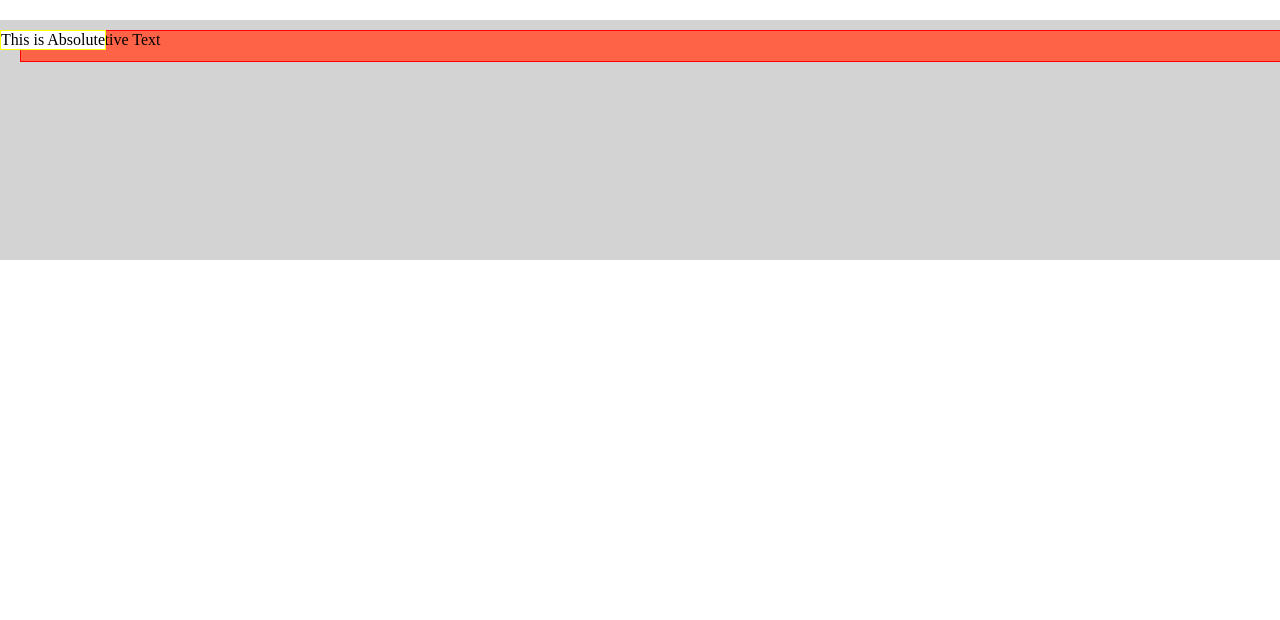
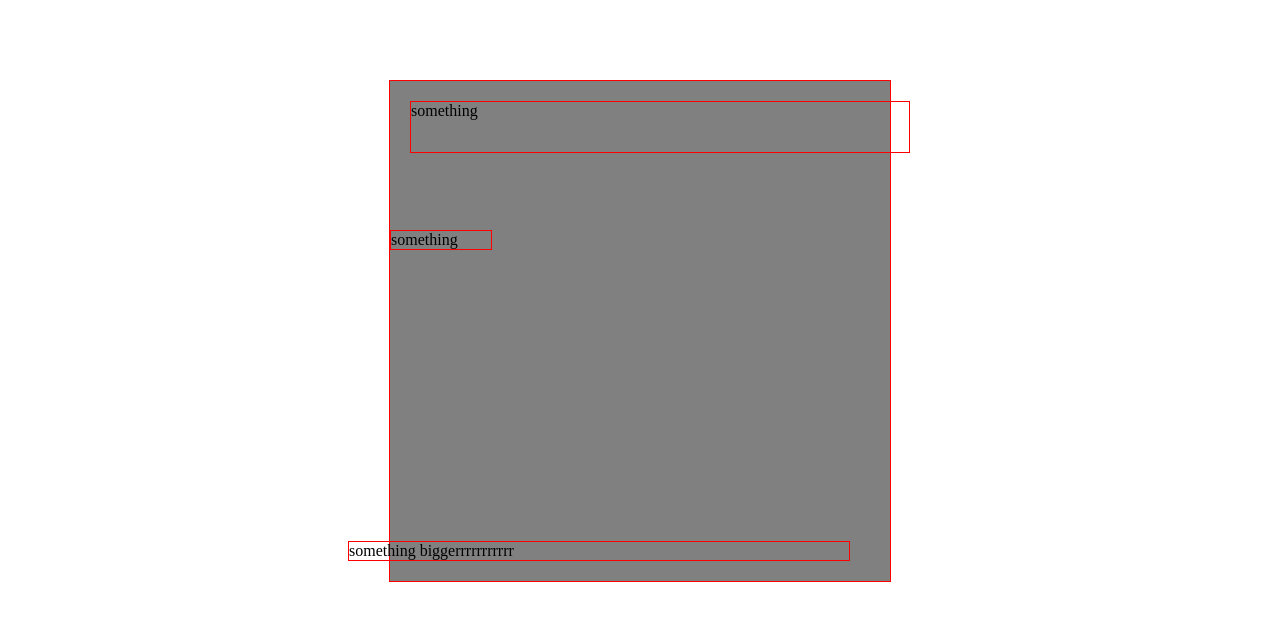
Before and after one commit to yugeshpalvai21/frontend_concepts, a website: page css_positions/index.html in a window 1280 px wide. Drawn offline with Linux system fonts and the light colour scheme.

Commit message:
css positions - relative, static, absolute, sticky

```diff
--- a/css_positions/index.html
+++ b/css_positions/index.html
@@ -9,14 +9,9 @@
 </head>
 <body>
     <div class="container">
-        <!-- ELEMENT WITH POSITION RELATIVE -->
-        <div class="relative">
-            <p>This is Releative Text</p>
-        </div>
-
-        <div class="absolute">
-            <p>This is Absolute</p>
-        </div>
+        <div class="relative">something</div>
+        <div class="absolute">something biggerrrrrrrrrrr</div>
+        <div class="sticky">something</div>
     </div>
 </body>
 </html>
--- a/css_positions/styles.css
+++ b/css_positions/styles.css
@@ -3,26 +3,35 @@
     padding: 0;
 }
 
+div {
+    border: 1px solid red;
+}
 .container {
-    height: 30vh;
-    background-color: lightgrey;
-    overflow: hidden;
-    margin-top: 20px;
+    height: 500px;
+    width: 500px;
+    background: grey;
+    margin: auto;
+    margin-top: 10vh;
     position: relative;
 }
 
 .relative {
-    border: 1px solid red;
-    height: 30px;
     position: relative;
-    top: 10px;
+    top: 20px;
     left: 20px;
-    background: tomato;
+    height: 50px;
 }
 
 .absolute {
-    background: white;
-    border: 1px solid yellow;
     position: absolute;
-    top: 10px;
+    bottom: 20px;
+    width: 100%;
+    right: 40px;
 }
+
+.sticky {
+    position: sticky;
+    left: 0;
+    top: 230px;
+    width: 100px;
+}
--- a/package.json
+++ b/package.json
@@ -7,7 +7,7 @@
   "author": "Yugesh Palvai <yugeshpalvai21@gmail.com>",
   "license": "MIT",
   "scripts": {
-    "server": "live-server geolocation_api"
+    "server": "live-server css_positions"
   },
   "dependencies": {
     "live-server": "^1.2.1"
```
